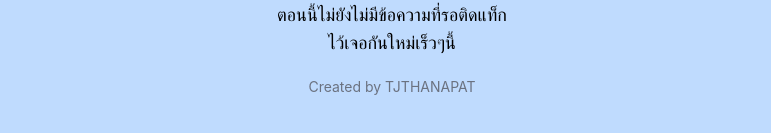
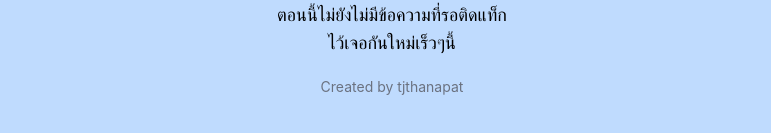
Before and after one commit to tjthanapat/help-me-labeling-traffy-fondue, a React (Create React App) app: page / in a window 1280 px wide. Shown: the part 475-608 px from the top of the page, without its empty margins (248-1019 px from the left). Built offline with nearby package versions, Linux system fonts and the light colour scheme; no server answers; the database is empty; the HTML template or start-up script is replaced by a standard one.

Commit message:
Edit footer

```diff
--- a/src/containers/AssessPage/index.js
+++ b/src/containers/AssessPage/index.js
@@ -78,7 +78,7 @@ const AssessPage = (props) => {
         />
         <footer className="my-5">
           <p className="text-sm text-gray-500 text-center">
-            Created by TJTHANAPAT
+            Created by tjthanapat
           </p>
         </footer>
       </div>
--- a/src/containers/LandingPage/index.js
+++ b/src/containers/LandingPage/index.js
@@ -47,7 +47,7 @@ const LandingPage = (props) => {
         )}
         <footer className="mt-5">
           <p className="text-sm text-gray-500 text-center">
-            Created by TJTHANAPAT
+            Created by tjthanapat
           </p>
         </footer>
       </div>
--- a/src/containers/SuccessPage/index.js
+++ b/src/containers/SuccessPage/index.js
@@ -25,7 +25,7 @@ const SuccessPage = () => {
         </div>
         <footer className="my-5">
           <p className="text-sm text-gray-500 text-center">
-            Created by TJTHANAPAT
+            Created by tjthanapat
           </p>
         </footer>
       </div>
```
